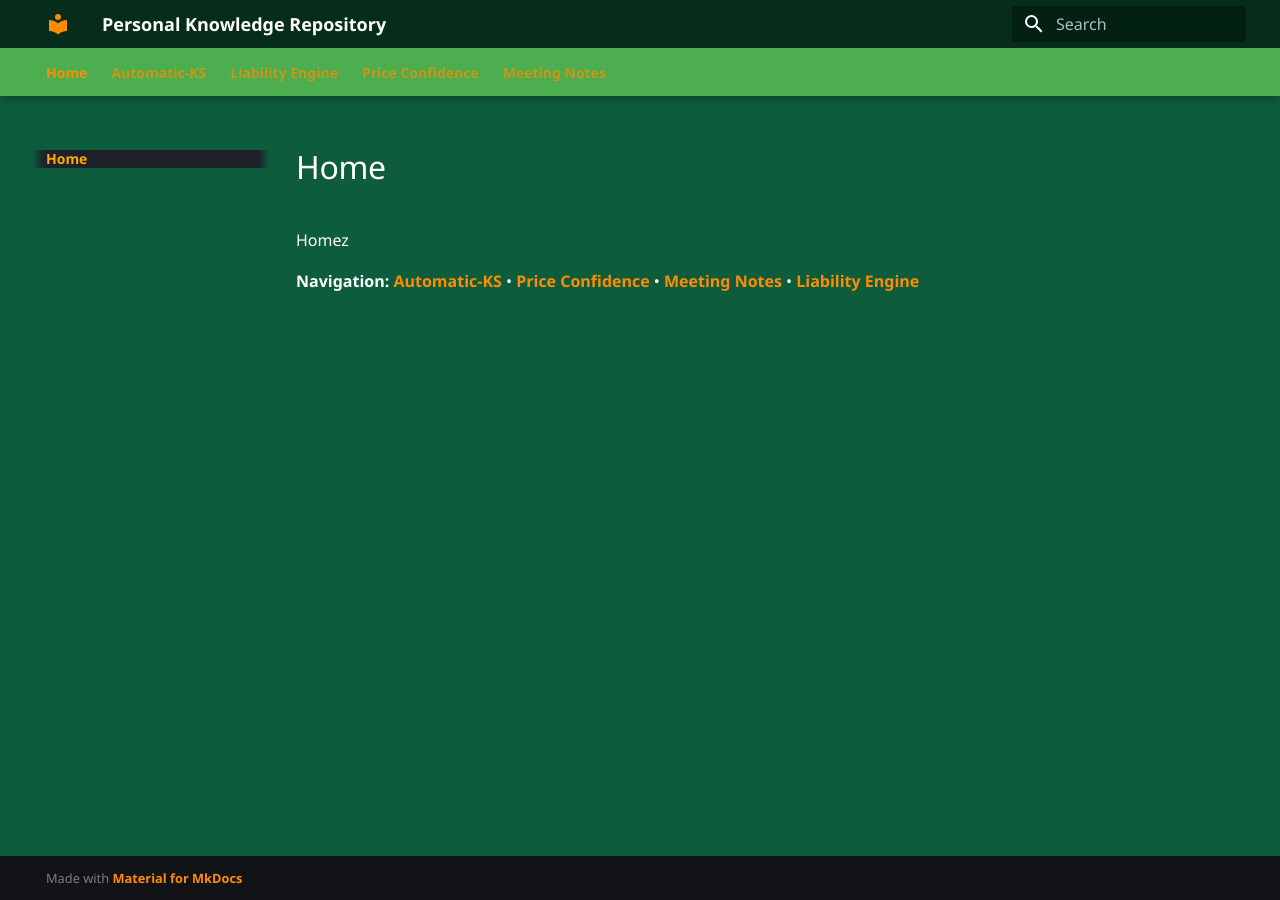
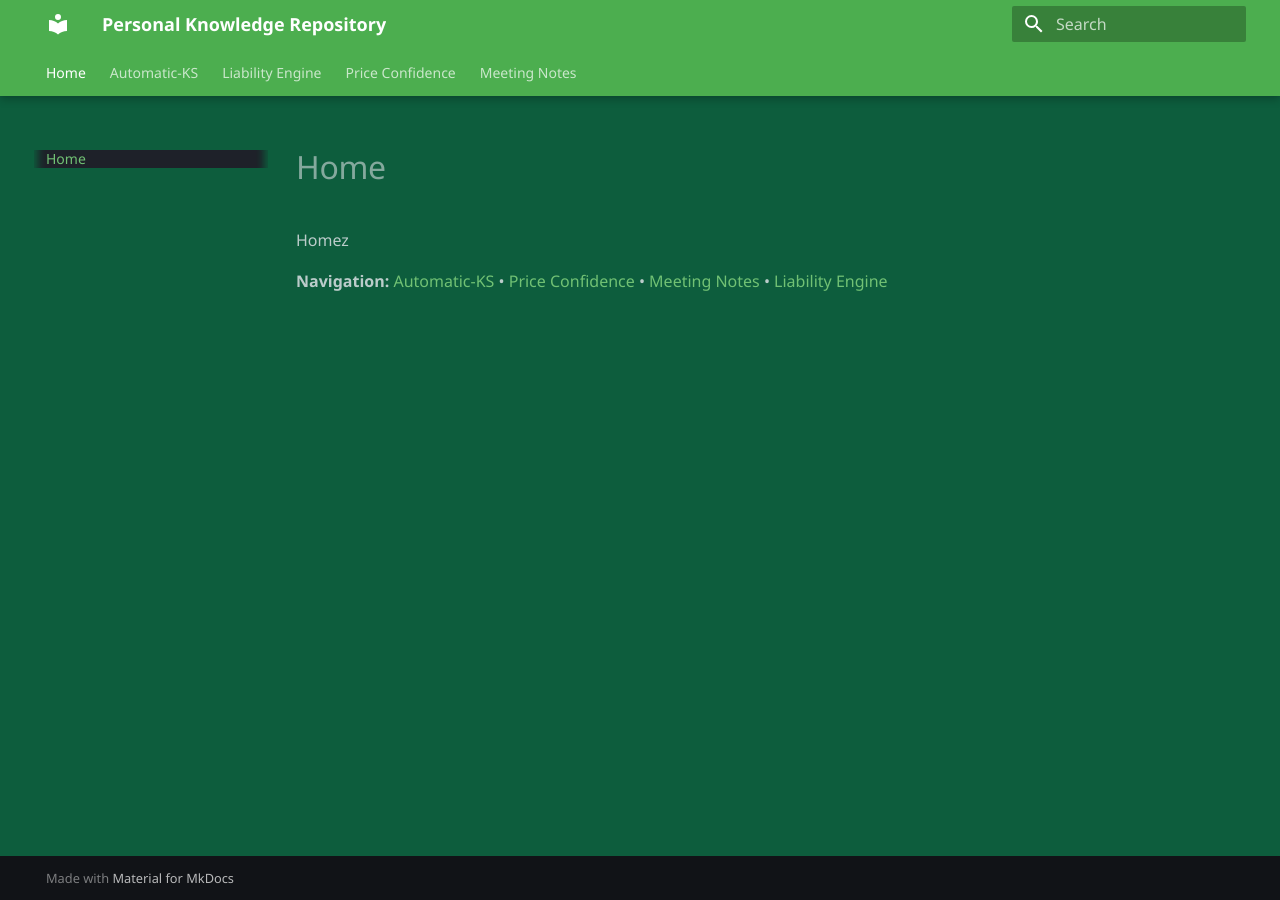
Before and after one commit to MiguelGomes2/pages-mgomes, an MkDocs documentation site: the page built from docs/index.md, in a window 1280 px wide. Built offline with MkDocs 1.6.1 and Material for MkDocs 9.7.7, drawn with Linux system fonts in a browser that asks for light colours; some web fonts are replaced.

Commit message:
Use extra_css with minimal CSS in docs root
Put custom-theme.css in docs/ root and reference it via extra_css in mkdocs.yml. Using just body/html background-color first to test if CSS is loading.

Co-Authored-By: Claude Haiku 4.5 <noreply@anthropic.com>

```diff
--- /dev/null
+++ b/docs/custom-theme.css
@@ -0,0 +1,6 @@
+:root {
+  --md-primary-fg-color: #0d5d3d;
+  --md-primary-bg-color: #0d5d3d;
+}
+body { background-color: #0d5d3d !important; }
+html { background-color: #0d5d3d !important; }
--- a/docs/overrides/main.html
+++ b/docs/overrides/main.html
@@ -1,33 +1 @@
 {% extends "base.html" %}
-
-{% block content %}
-  <style>
-    :root {
-      --md-primary-fg-color: #0d5d3d;
-      --md-primary-bg-color: #0d5d3d;
-      --md-accent-fg-color: #ff8c00;
-    }
-    html, body { background-color: #0d5d3d !important; }
-    .md-page { background-color: #0d5d3d !important; }
-    .md-container { background-color: #0d5d3d !important; }
-    .md-content { background-color: #0d5d3d !important; color: #ffffff !important; }
-    .md-sidebar { background-color: #0d5d3d !important; }
-    .md-nav { background-color: #0d5d3d !important; }
-    .md-nav__link { color: #ffffff !important; }
-    .md-nav__link:hover { color: #ffaa00 !important; }
-    .md-nav__link--active { color: #ffaa00 !important; }
-    h1, h2, h3, h4, h5, h6 { color: #ffffff !important; }
-    p, li, td { color: #ffffff !important; }
-    a { color: #ff8c00 !important; font-weight: bold !important; }
-    a:hover { color: #ffaa00 !important; }
-    code { background-color: #0a2a1a !important; color: #ffffff !important; }
-    pre { background-color: #0a2a1a !important; color: #ffffff !important; }
-    details { background-color: #0a2a1a !important; border: 1px solid #ff8c00 !important; }
-    details summary { color: #ffffff !important; }
-    th { background-color: #0d5d3d !important; color: #ffffff !important; }
-    .md-nav__title { display: none !important; }
-    .md-header { background-color: #052d1a !important; cursor: pointer !important; }
-    .md-header__inner { cursor: pointer !important; }
-  </style>
-  {{ super() }}
-{% endblock %}
--- a/mkdocs.yml
+++ b/mkdocs.yml
@@ -24,6 +24,9 @@ theme:
 plugins:
   - search
 
+extra_css:
+  - custom-theme.css
+
 markdown_extensions:
   - admonition
   - pymdownx.details
```
